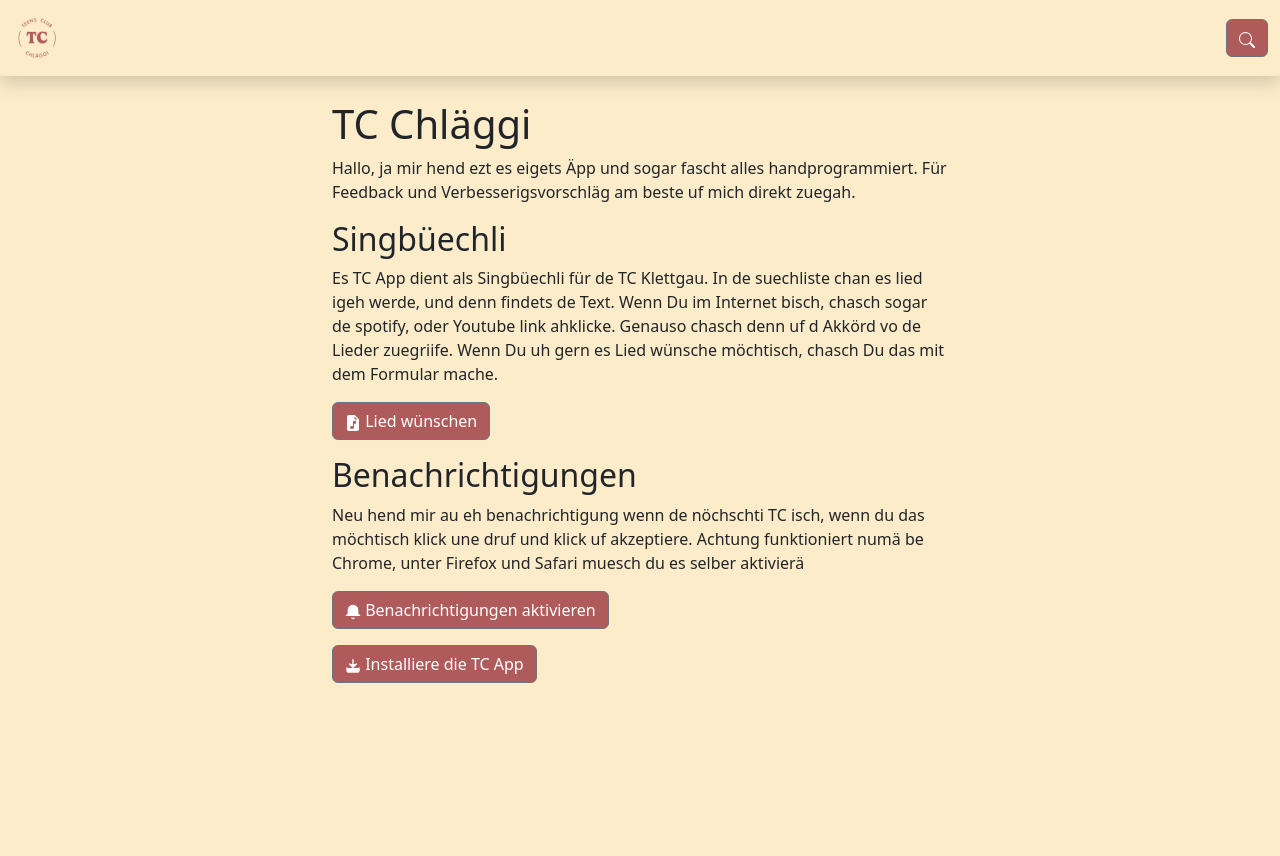
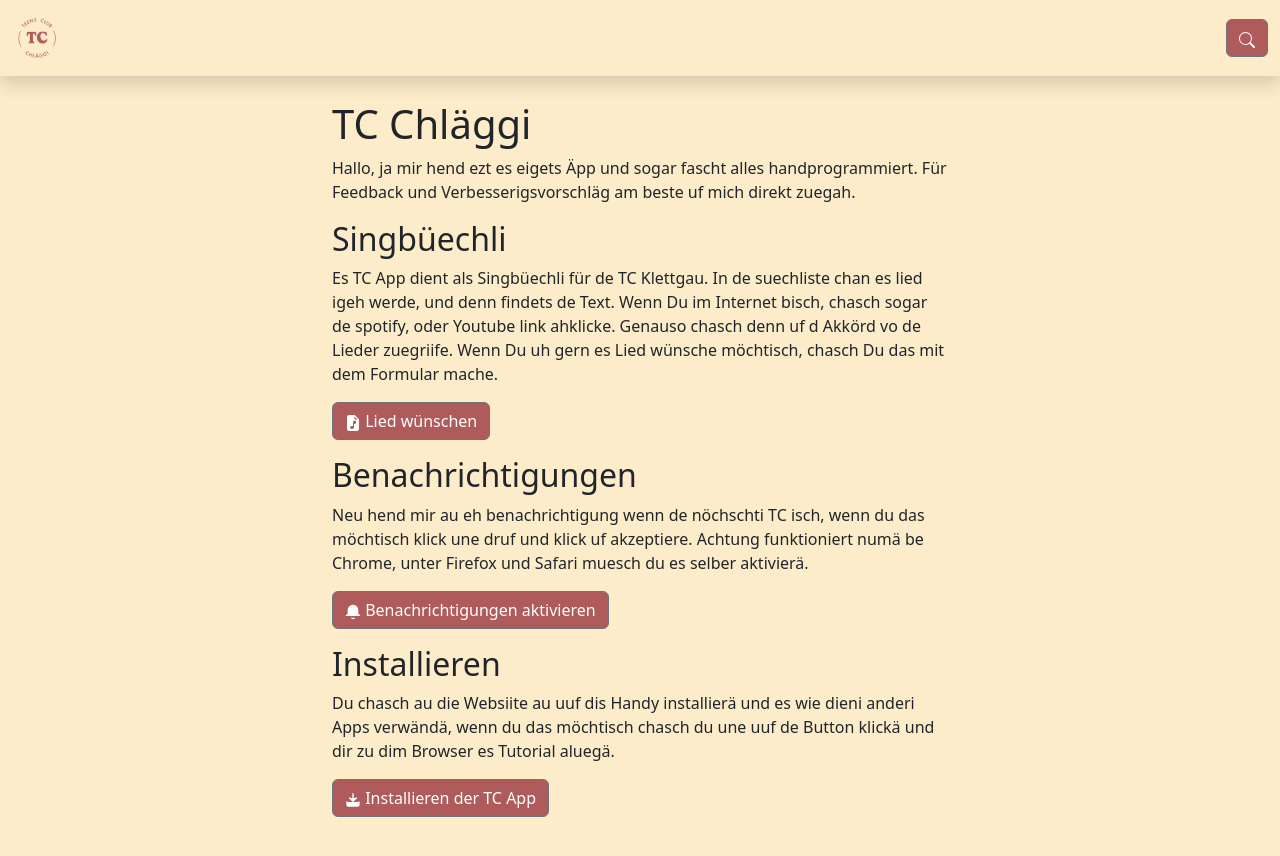
Before and after one commit to Soraxem/song-dist, a Jekyll site: the page built from index.md, in a window 1280 px wide. Shown: the top 856 px of the page. Built offline with Jekyll 4.4.1, drawn with Linux system fonts in a browser that asks for light colours.

Commit message:
changed thinks (so its different)

```diff
--- a/index.md
+++ b/index.md
@@ -19,7 +19,7 @@ Es TC App dient als Singbüechli für de TC Klettgau. In de suechliste chan es l
 </a>
 
 ## Benachrichtigungen
-Neu hend mir au eh benachrichtigung wenn de nöchschti TC isch, wenn du das möchtisch klick une druf und klick uf akzeptiere. Achtung funktioniert numä be Chrome, unter Firefox und Safari muesch du es selber aktivierä
+Neu hend mir au eh benachrichtigung wenn de nöchschti TC isch, wenn du das möchtisch klick une druf und klick uf akzeptiere. Achtung funktioniert numä be Chrome, unter Firefox und Safari muesch du es selber aktivierä.
 
 <p onclick="asknotify()" class="btn btn-secondary" target="_blank">
     <svg xmlns="http://www.w3.org/2000/svg" width="16" height="16" viewBox="0 0 24 24" fill="currentColor" stroke="#FFFFFF" stroke-width="2" stroke-linecap="round" stroke-linejoin="round"><path d="M22 17H2a3 3 0 0 0 3-3V9a7 7 0 0 1 14 0v5a3 3 0 0 0 3 3zm-8.27 4a2 2 0 0 1-3.46 0"></path>
@@ -27,11 +27,15 @@ Neu hend mir au eh benachrichtigung wenn de nöchschti TC isch, wenn du das möc
     Benachrichtigungen aktivieren
 </p>
 
-<a href="./install.md" class="btn btn-secondary" target="_blank">
+## Installieren
+Du chasch au die Websiite au uuf dis Handy installierä und es wie dieni anderi Apps verwändä, wenn du das möchtisch chasch du une uuf de Button klickä und dir zu dim Browser es Tutorial aluegä.
+
+
+<a href="./install" class="btn btn-secondary" target="_blank">
     <svg xmlns="http://www.w3.org/2000/svg" width="16" height="16" viewBox="0 0 24 24" fill="currentColor" stroke="#FFFFFF" stroke-width="2" stroke-linecap="round" stroke-linejoin="round">
         <path d="M3 15v4c0 1.1.9 2 2 2h14a2 2 0 0 0 2-2v-4M17 9l-5 5-5-5M12 12.8V2.5"/></path>
     </svg>
-    Installiere die TC App
+    Installieren der TC App
 </a>
 
 <script>
```
Also changed, not shown: leiter.md (added, +18 -0 lines), notify.md (+4 -4 lines), 1 other file.
